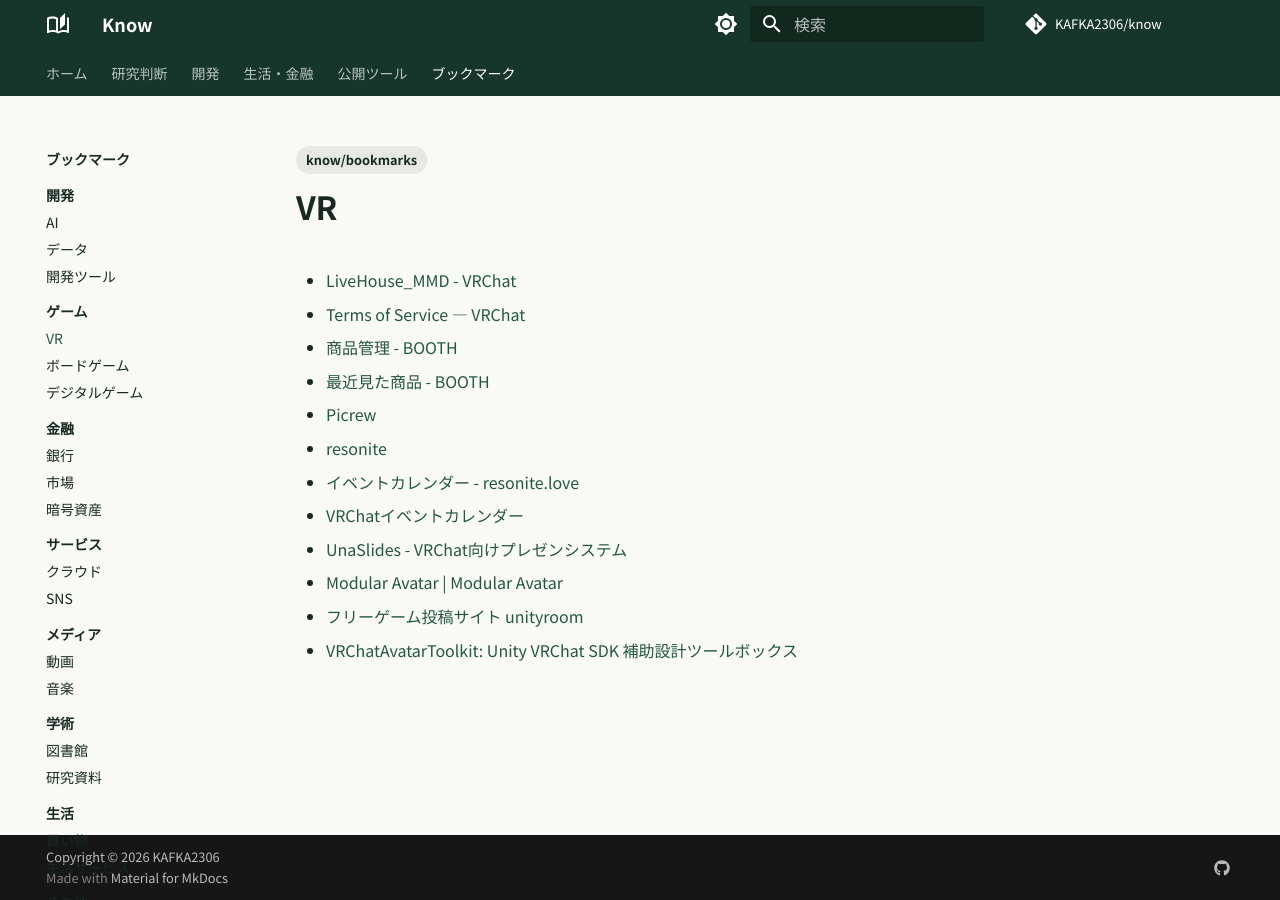
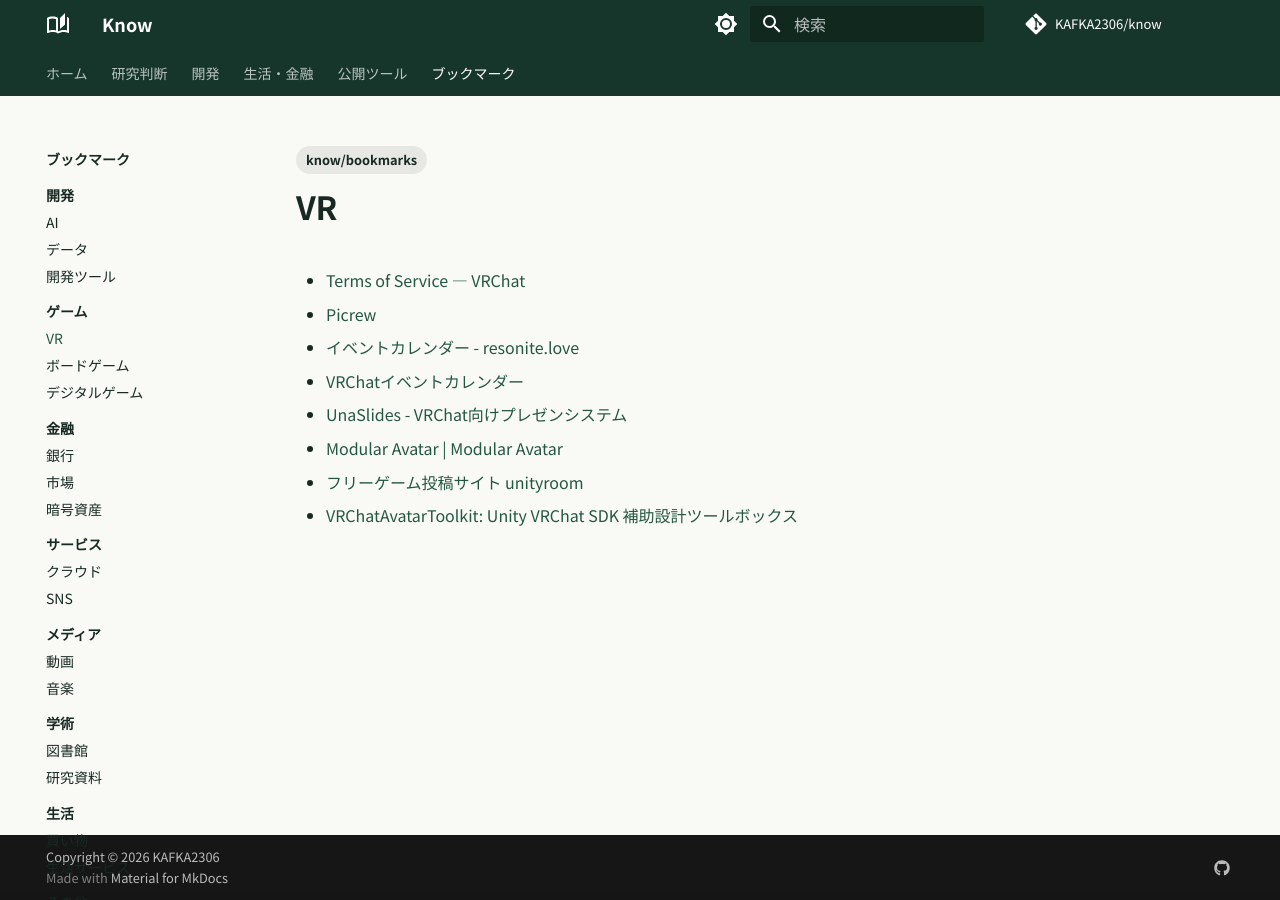
Before and after one commit to KAFKA2306/know, an MkDocs documentation site: the page built from docs/bookmarks/Game/VR/index.md, in a window 1280 px wide. Built offline with MkDocs 1.6.1 and Material for MkDocs 9.7.7, drawn with Linux system fonts in a browser that asks for light colours; comment, search, counter and statistics services are not loaded.

Commit message:
docs(bookmarks): remove personal and stale links from docs/bookmarks/Game/VR/index.md

```diff
--- a/docs/bookmarks/Game/VR/index.md
+++ b/docs/bookmarks/Game/VR/index.md
@@ -7,12 +7,8 @@ tags:
 
 # VR
 
-- [LiveHouse_MMD - VRChat](https://vrchat.com)
 - [Terms of Service — VRChat](https://hello.vrchat.com)
-- [商品管理 - BOOTH](https://manage.booth.pm)
-- [最近見た商品 - BOOTH](https://booth.pm)
 - [Picrew](https://picrew.me)
-- [resonite](https://neosvrjp.memo.wiki)
 - [イベントカレンダー - resonite.love](https://resonite.love)
 - [VRChatイベントカレンダー](https://vrceve.com)
 - [UnaSlides - VRChat向けプレゼンシステム](https://unagiken.com)
```
